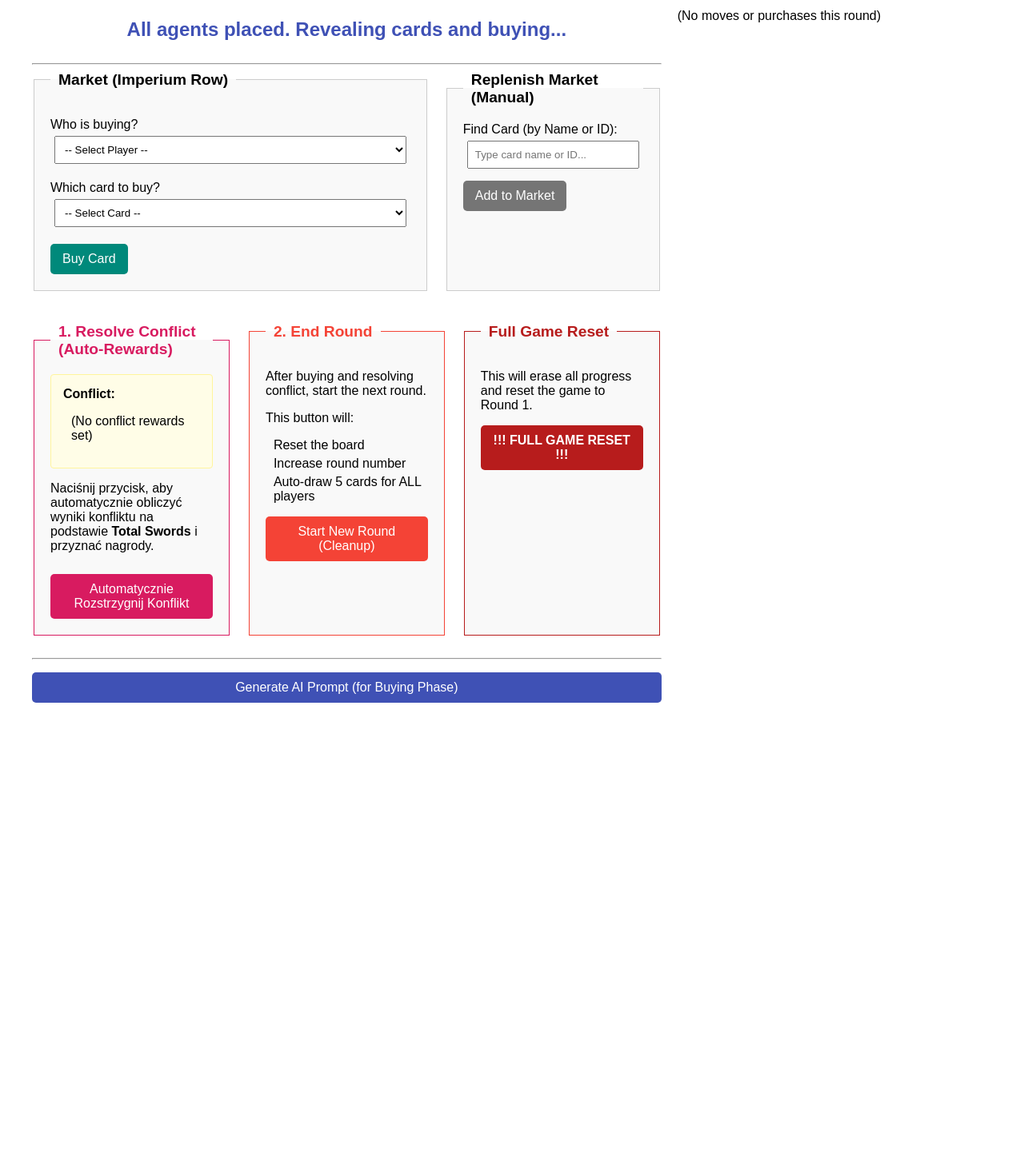
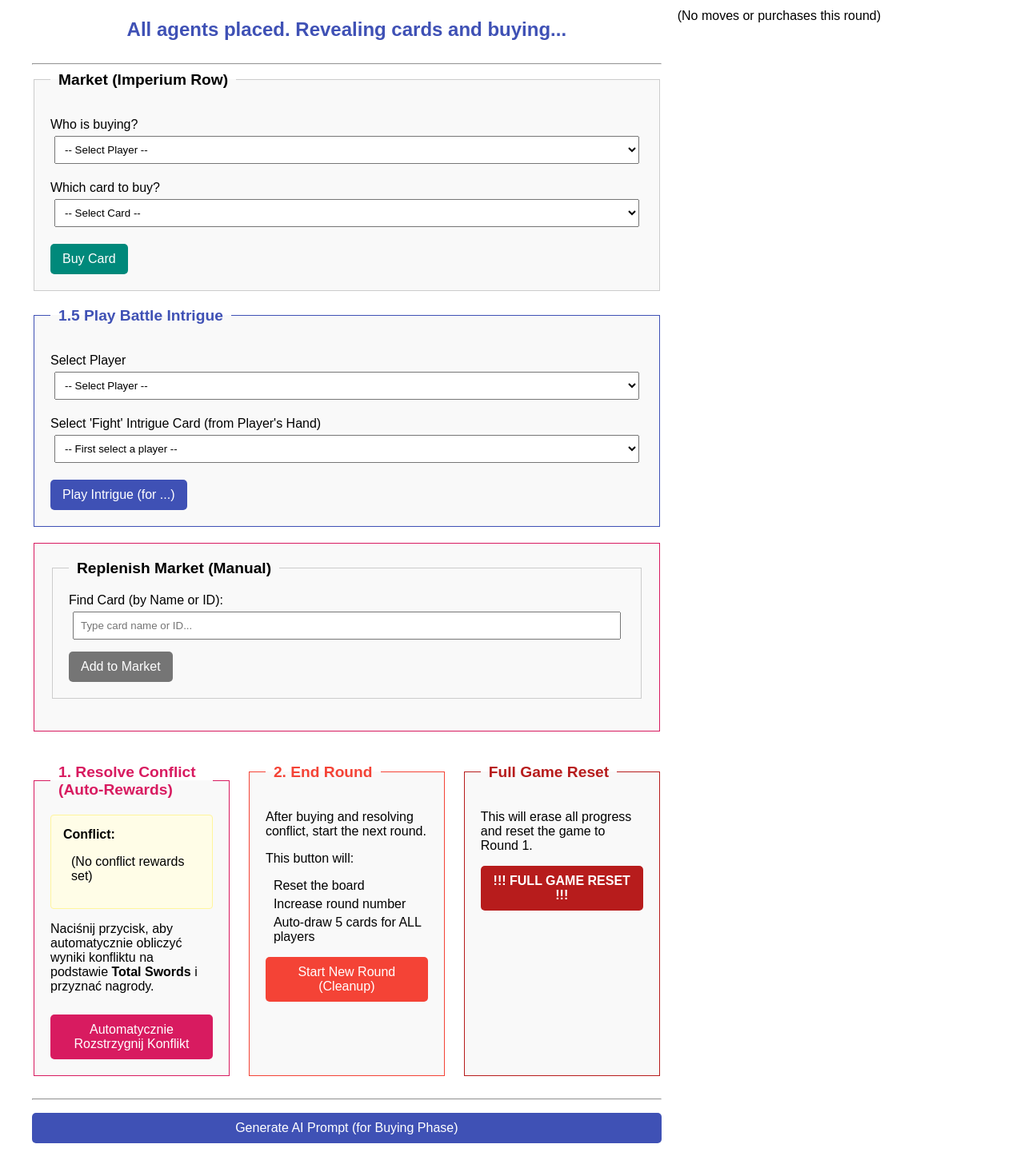
Before and after one commit to Kacper-Slezak/ENG_DUNE, a Flask app: template app/templates/reveal.html in a window 1280 px wide. Shown: the part 77-1543 px from the top of the page at 80% size. Before the commit the page ends 956 px from the top, so only its background shows below. Run offline with Flask 3, Linux system fonts and the light colour scheme; the template is opened without the code that fills it, so the values that code supplies are empty.

Commit message:
fix: value error

```diff
--- a/app/app.py
+++ b/app/app.py
@@ -154,10 +154,15 @@ def full_reset():
 
 @app.route('/set_conflict', methods=['POST'])
 def set_conflict():
-    game_state, _, _, _, conflicts_db = load_game_data()
+    game_state, _, _, _, conflicts_db, _ = load_game_data()
 
     if game_state.get("current_phase") != "AGENT_TURN":
         flash("Cannot set conflict: Not in AGENT_TURN phase.", "error")
+        return redirect(url_for('index'))
+
+    has_moves = any("player" in entry for entry in game_state.get("round_history", []))
+    if has_moves:
+        flash("Cannot change conflict: Moves have already been made this round.", "error")
         return redirect(url_for('index'))
 
     conflict_id = request.form.get('conflict_id')
@@ -176,10 +181,13 @@ def set_conflict():
 
 @app.route('/play_intrigue', methods=['POST'])
 def play_intrigue():
-    game_state, _, _, intrigues_db, _ = load_game_data()
+    game_state, _, _, intrigues_db, _, _ = load_game_data()
 
-    if game_state.get("current_phase") != "AGENT_TURN":
-        flash("Cannot play intrigue: Not in AGENT_TURN phase.", "error")
+    if game_state.get("current_phase") not in ["AGENT_TURN", "REVEAL"]:
+        flash(f"Cannot play intrigue: Not in AGENT_TURN or REVEAL phase.", "error")
+
+        if game_state.get("current_phase") == "REVEAL":
+            return redirect(url_for('reveal_phase'))
         return redirect(url_for('index'))
 
     player_name_input = request.form.get('player_name')
@@ -195,12 +203,15 @@ def play_intrigue():
     else:
         flash(f"Invalid intrigue play: {message}", "error")
 
-    return redirect(url_for('index'))
+    if game_state.get("current_phase") == "REVEAL":
+        return redirect(url_for('reveal_phase'))
+    else:
+        return redirect(url_for('index'))
 
 
 @app.route('/pass_turn', methods=['POST'])
 def pass_turn():
-    game_state, _, cards_db, _, _ = load_game_data()
+    game_state, _, cards_db, _, _, _ = load_game_data()
 
     if game_state.get("current_phase") != "AGENT_TURN":
         flash("Cannot pass: Not in AGENT_TURN phase.", "error")
@@ -225,7 +236,7 @@ def pass_turn():
 
 @app.route('/reveal')
 def reveal_phase():
-    game_state, _, cards_db, _, _ = load_game_data()
+    game_state, _, cards_db, _, _, _ = load_game_data()
 
     current_phase = game_state.get("current_phase", "Unknown Phase")
     if current_phase != "REVEAL":
@@ -233,12 +244,25 @@ def reveal_phase():
 
     all_player_stats = []
     player_states = game_state.get("players", {})
-
+    player_intrigue_map = {}
+    for player_name, player_data in player_states.items():
+        intrigue_list = []
+        for intrigue_id in player_data.get("intrigue_hand", []):
+            intrigue_data = intrigues_db.get(intrigue_id, {})
+            # Filtrujemy - pokazujemy tylko intrygi bitewne
+            if intrigue_data.get("type") == "fight":
+                intrigue_list.append({
+                    "id": intrigue_id,
+                    "name": intrigue_data.get("name", intrigue_id)
+                })
+    player_intrigue_map[player_name] = sorted(intrigue_list, key=lambda x: x['name'])
     for player_name, player_data in player_states.items():
         stats = player_data.get("reveal_stats", {})
         stats["name"] = player_name
         stats["influence"] = player_data.get("influence", {})
         stats["vp"] = player_data.get("victory_points", 0)
+        stats["base_swords"] = stats.get("base_swords", 0)
+        stats["bonus_swords"] = player_data.get("active_effects", {}).get("fight_bonus_swords", 0)
         all_player_stats.append(stats)
 
     market_cards_details = []
@@ -272,28 +296,42 @@ def reveal_phase():
         ai_player_name=AI_PLAYER_NAME,
         round_history=game_state.get("round_history", []),
         all_buyable_cards=all_buyable_cards,
+        player_intrigue_map=player_intrigue_map,
         current_conflict=current_conflict
     )
 
 @app.route('/resolve_conflict_auto', methods=['POST'])
 def resolve_conflict_auto():
-    game_state, _, _, _, _ = load_game_data()
+    game_state, _, _, _, _, _ = load_game_data()
 
     if game_state.get("current_phase") != "REVEAL":
         flash("Cannot resolve conflict: Not in REVEAL phase.", "error")
         return redirect(url_for('reveal_phase'))
 
+    # --- NOWA LOGIKA: SUMOWANIE SIŁY I OBSŁUGA REMISÓW ---
+
+    # 1. Zbierz statystyki graczy i OBLICZ FINALNĄ SIŁĘ
     player_stats = []
     for player_name, player_data in game_state.get("players", {}).items():
         stats = player_data.get("reveal_stats", {})
+
+        # Pobierz siłę bazową (z kart i wojsk)
+        base_swords = stats.get("base_swords", 0)
+
+        # Pobierz siłę bonusową (z intryg)
+        bonus_swords = player_data.get("active_effects", {}).get("fight_bonus_swords", 0)
+
+        final_swords = base_swords + bonus_swords
+
         player_stats.append({
             "name": player_name,
-            "swords": stats.get("total_swords", 0)
+            "swords": final_swords # Użyj finalnej siły
         })
 
+    # 2. Posortuj graczy malejąco wg siły
     player_stats.sort(key=lambda x: x['swords'], reverse=True)
 
-
+    # 3. Odfiltruj graczy z 0 siły
     contenders = [p for p in player_stats if p['swords'] > 0]
     c_len = len(contenders)
 
@@ -303,39 +341,43 @@ def resolve_conflict_auto():
         save_json_file(GAME_STATE_FILE, game_state)
         return redirect(url_for('reveal_phase'))
 
+    # 4. Zainicjuj zwycięzców
     first_place = None
     second_place = None
     third_place = None
 
+    # 5. Sprawdź 1. miejsce
     if c_len == 1:
         first_place = contenders[0]['name']
 
     elif contenders[0]['swords'] > contenders[1]['swords']:
+        # Brak remisu o 1. miejsce
         first_place = contenders[0]['name']
 
+        # 6. Sprawdź 2. miejsce
         if c_len == 2:
             second_place = contenders[1]['name']
-
         elif contenders[1]['swords'] > contenders[2]['swords']:
+            # Brak remisu o 2. miejsce
             second_place = contenders[1]['name']
 
+            # 7. Sprawdź 3. miejsce
             if c_len == 3:
                 third_place = contenders[2]['name']
-
-            elif contenders[2]['swords'] > contenders[3]['swords']:
+            elif c_len > 3 and contenders[2]['swords'] > contenders[3]['swords']:
+                # Brak remisu o 3. miejsce
                 third_place = contenders[2]['name']
-
+            # else: Remis o 3. miejsce, third_place=None
 
         else:
-
+            # Remis o 2. miejsce
             second_place = None
-
             second_place_score = contenders[1]['swords']
             third_place_candidate = None
             for p in contenders:
                 if p['swords'] < second_place_score:
                     third_place_candidate = p
-                    break # Znaleziono pierwszego kandydata
+                    break
 
             if third_place_candidate:
                 third_place_score = third_place_candidate['swords']
@@ -344,10 +386,9 @@ def resolve_conflict_auto():
                     third_place = third_place_candidate['name']
 
     else:
-
+        # Remis o 1. miejsce
         first_place = None
         second_place = None
-
         first_place_score = contenders[0]['swords']
         third_place_candidate = None
         for p in contenders:
@@ -376,7 +417,7 @@ def resolve_conflict_auto():
 
 @app.route('/buy_card', methods=['POST'])
 def buy_card():
-    game_state, _, cards_db, _, _ = load_game_data()
+    game_state, _, cards_db, _, _, _ = load_game_data()
     if game_state.get("current_phase") != "REVEAL":
         flash("Cannot buy cards: Not in REVEAL phase.", "error")
         return redirect(url_for('reveal_phase'))
@@ -397,7 +438,7 @@ def buy_card():
 
 @app.route('/add_to_market', methods=['POST'])
 def add_to_market():
-    game_state, _, cards_db, _, _ = load_game_data()
+    game_state, _, cards_db, _, _, _ = load_game_data()
     if game_state.get("current_phase") != "REVEAL":
         flash("Cannot modify market: Not in REVEAL phase.", "error")
         return redirect(url_for('reveal_phase'))
@@ -430,7 +471,7 @@ def add_to_market():
 # --- ZAKTUALIZOWANA TRASA /ai_prompt ---
 @app.route('/ai_prompt')
 def ai_prompt():
-    game_state, _, cards_db, _, _ = load_game_data()
+    game_state, _, cards_db, _, _, _ = load_game_data()
 
     if game_state is None or cards_db is None:
         flash("CRITICAL ERROR: Cannot load game data or cards data.", "error")
@@ -447,7 +488,7 @@ def ai_prompt():
 
 @app.route('/reset_board')
 def reset_board():
-    game_state, _, _, _, _ = load_game_data()
+    game_state, _, _, _, _, _ = load_game_data()
     if game_state:
         new_game_state = perform_cleanup_and_new_round(game_state)
         if save_json_file(GAME_STATE_FILE, new_game_state):
@@ -458,7 +499,7 @@ def reset_board():
 
 @app.route('/manage_ai_hand', methods=['GET', 'POST'])
 def manage_ai_hand():
-    game_state, _, cards_db, _, _ = load_game_data()
+    game_state, _, cards_db, _, _, _ = load_game_data()
     if game_state is None or cards_db is None:
         flash("CRITICAL ERROR: Cannot load core game data. Check JSON files.", "error")
         return render_template('error.html'), 500
@@ -492,7 +533,7 @@ def manage_ai_hand():
 
 @app.route('/debug_json')
 def debug_json():
-    game_state, _, _, _, _ = load_game_data()
+    game_state, _, _, _, _, _ = load_game_data()
     if game_state is None:
         flash("CRITICAL ERROR: Cannot load game_stat.json.", "error")
         return render_template('error.html'), 500
--- a/app/templates/reveal.html
+++ b/app/templates/reveal.html
@@ -51,7 +51,11 @@
                 <div class="stats">
                     <span class="vp">Victory Points: {{ player_stats.vp }}</span><br>
                     <span class="persuasion">Total Persuasion (from hand): {{ player_stats.total_persuasion }}</span><br>
-                    <span class="swords">Total Swords (Cards + Troops): {{ player_stats.total_swords }}</span>
+                    <span class="swords">Base Swords (Cards + Troops): {{ player_stats.base_swords }}</span><br>
+                    <span class="swords" style="color: #c00000;">+ Bonus Swords (Intrigue): {{ player_stats.bonus_swords }}</span><br>
+                    <span class="swords" style="font-weight: bold; border-top: 1px solid #d81b60;">
+                        Total Swords: {{ player_stats.base_swords + player_stats.bonus_swords }}
+                    </span>
                 </div>
 
                 <div class="influence">
@@ -114,6 +118,32 @@
                     <button type="submit" style="background-color: #00897b;">Buy Card</button>
                 </form>
             </fieldset>
+            </fieldset>
+    </div>
+
+    <fieldset style="border-color: #3f51b5;">
+        <legend style="color: #3f51b5; font-weight: bold;">1.5 Play Battle Intrigue</legend>
+        <form method="POST" action="{{ url_for('play_intrigue') }}" id="intrigueForm">
+
+            <p><label for="intrigue_player_name">Select Player</label>
+                <select id="intrigue_player_name" name="player_name" required>
+                    <option value="">-- Select Player --</option>
+                    {% for name in player_names %}
+                        <option value="{{ name }}">{{ name }}</option>
+                    {% endfor %}
+                </select>
+            </p>
+
+            <p><label for="intrigue_id">Select 'Fight' Intrigue Card (from Player's Hand)</label>
+                <select id="intrigue_id" name="intrigue_id" required>
+                    <option value="">-- First select a player --</option>
+                </select>
+            </p>
+            <button type="submit" id="intrigueButton" style="background-color: #3f51b5;" disabled>Play Intrigue</button>
+        </form>
+    </fieldset>
+    <div style="display: flex; gap: 20px; margin-top: 20px;">
+        <fieldset style="flex: 1; border-color: #d81b60;">
 
             <fieldset style="flex: 1;">
                 <legend>Replenish Market (Manual)</legend>
@@ -202,5 +232,48 @@
         {% endif %}
     </div>
 
+<script>
+    // Ten skrypt jest potrzebny do dynamicznej aktualizacji formularza intryg
+    const playerIntrigueMap = {{ player_intrigue_map | tojson }};
+    const aiPlayerName = {{ ai_player_name | tojson }};
+
+    const playerDropdown = document.getElementById('intrigue_player_name');
+    const intrigueDropdown = document.getElementById('intrigue_id');
+    const intrigueButton = document.getElementById('intrigueButton');
+
+    function updateIntrigueOptions() {
+        const selectedPlayer = playerDropdown.value;
+        const intriguesForPlayer = playerIntrigueMap[selectedPlayer] || [];
+
+        intrigueDropdown.innerHTML = '';
+        let defaultOption = document.createElement('option');
+        defaultOption.value = "";
+
+        if (selectedPlayer === "") {
+            defaultOption.textContent = "-- First select a player --";
+        } else if (intriguesForPlayer.length === 0) {
+            defaultOption.textContent = "-- No 'Fight' intrigues in hand --";
+        } else {
+            defaultOption.textContent = "-- Select Intrigue Card --";
+        }
+
+        intrigueDropdown.appendChild(defaultOption);
+
+        intriguesForPlayer.forEach(function(intrigue) {
+            let option = document.createElement('option');
+            option.value = intrigue.id;
+            option.textContent = intrigue.name;
+            intrigueDropdown.appendChild(option);
+        });
+
+        intrigueButton.disabled = (selectedPlayer === "" || intriguesForPlayer.length === 0);
+        intrigueButton.textContent = `Play Intrigue (for ${selectedPlayer || '...'})`;
+    }
+
+    if (playerDropdown) {
+        playerDropdown.addEventListener('change', updateIntrigueOptions);
+        updateIntrigueOptions(); // Wywołaj przy ładowaniu strony
+    }
+</script>
 </body>
 </html>
```
Also changed, not shown: app/game_manager.py (+35 -66 lines), app/intrigues.json (+5 -5 lines).
